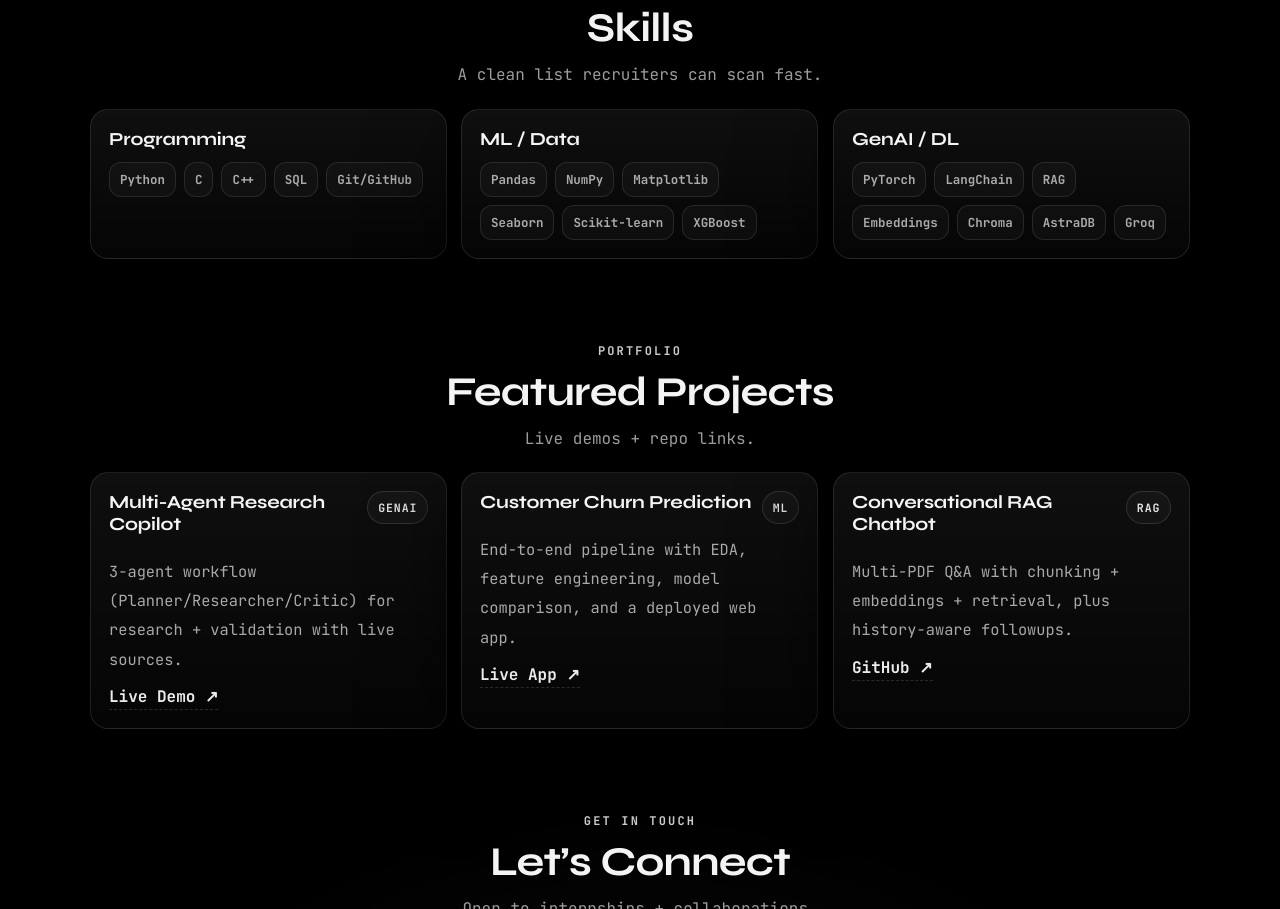
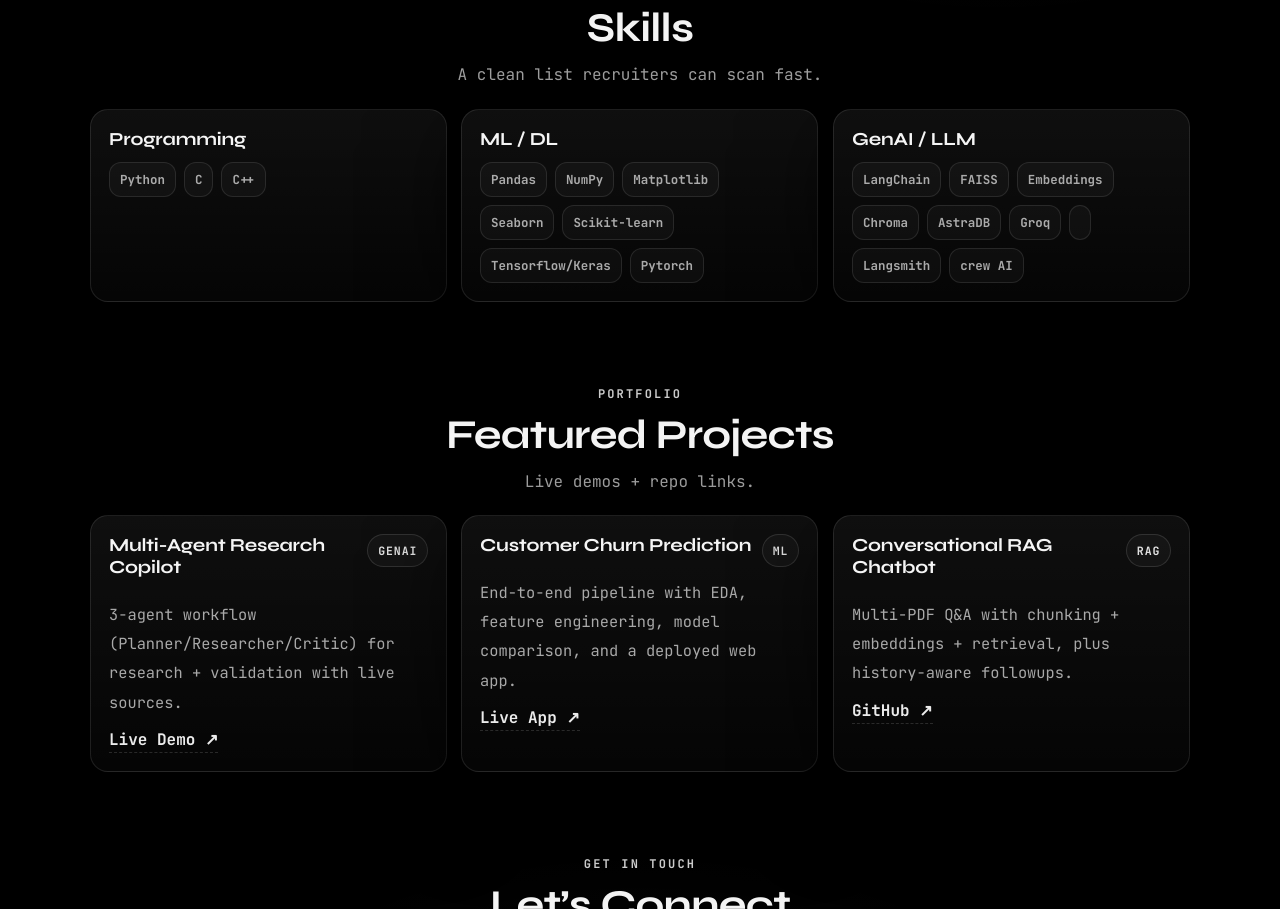
Before and after one commit to hajuri07/Portfolio, a plain HTML site: page index.html in a window 1280 px wide. Shown: the part 1220-2129 px from the top of the page. Drawn offline with Linux system fonts and the light colour scheme.

Commit message:
Update index.html

```diff
--- a/index.html
+++ b/index.html
@@ -541,25 +541,26 @@
           <h3>Programming</h3>
           <div class="chips">
             <span class="chip">Python</span><span class="chip">C</span><span class="chip">C++</span>
-            <span class="chip">SQL</span><span class="chip">Git/GitHub</span>
+
           </div>
         </div>
 
         <div class="card tilt">
-          <h3>ML / Data</h3>
+          <h3>ML / DL</h3>
           <div class="chips">
             <span class="chip">Pandas</span><span class="chip">NumPy</span><span class="chip">Matplotlib</span>
             <span class="chip">Seaborn</span><span class="chip">Scikit-learn</span>
-            <span class="chip">XGBoost</span>
+            </span><span class="chip">Tensorflow/Keras</span><span class="chip">Pytorch</span>
           </div>
         </div>
 
+
         <div class="card tilt">
-          <h3>GenAI / DL</h3>
+          <h3>GenAI / LLM</h3>
           <div class="chips">
-            <span class="chip">PyTorch</span><span class="chip">LangChain</span><span class="chip">RAG</span>
+            </span><span class="chip">LangChain</span><span class="chip">FAISS</span>
             <span class="chip">Embeddings</span><span class="chip">Chroma</span><span class="chip">AstraDB</span>
-            <span class="chip">Groq</span>
+            <span class="chip">Groq</span><span class="chip"></span><span class="chip">Langsmith</span><span class="chip">crew AI</span>
           </div>
         </div>
       </div>
```
